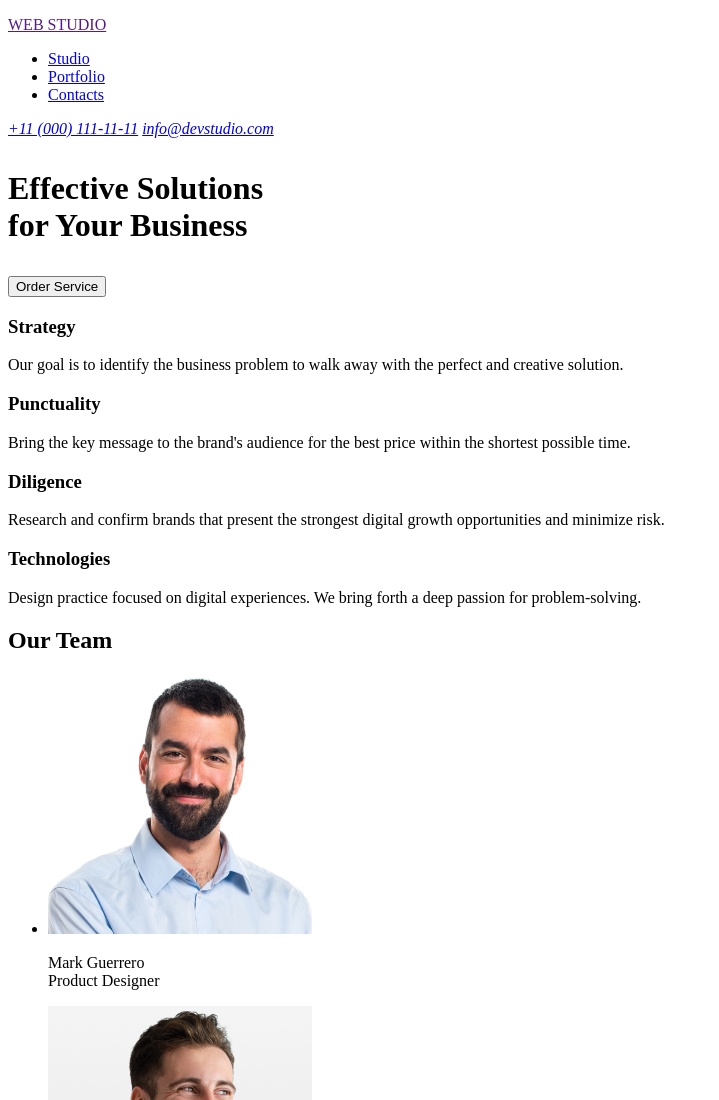
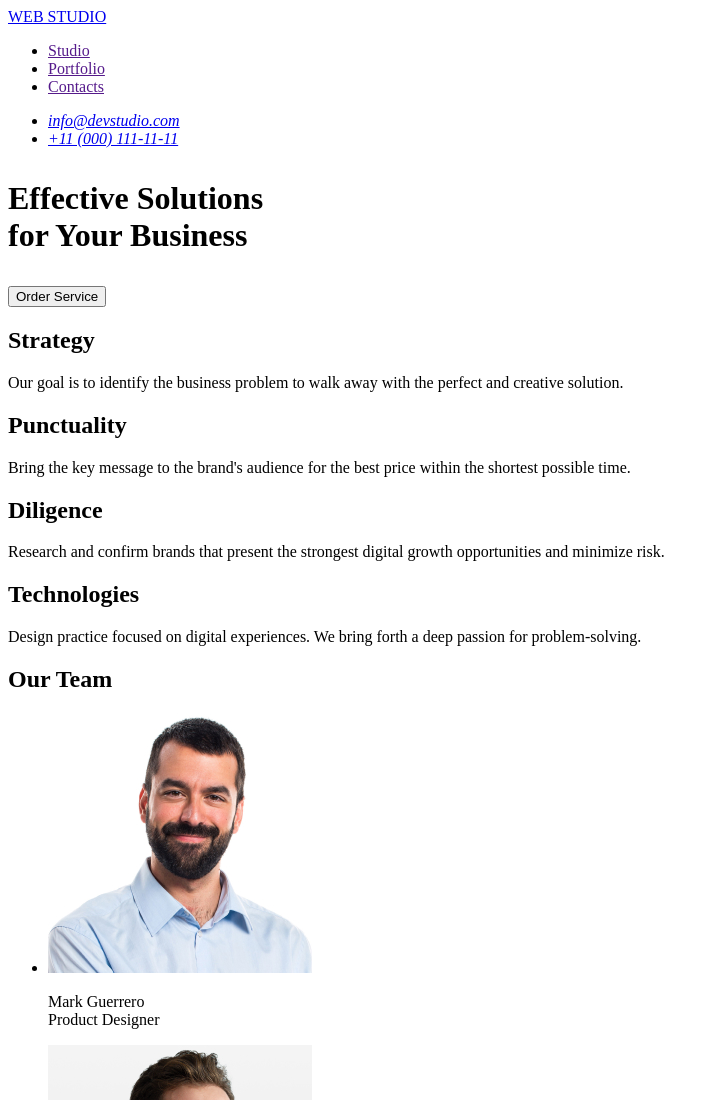
Before and after one commit to Ruslan0473/goit-markup-hw-01, a plain HTML site: page index.html in a window 1280 px wide. Shown: the top 1100 px of the page, without its empty margins (0-719 px from the left). Drawn offline with Linux system fonts and the light colour scheme.

Commit message:
correction-of-mistakes-header

```diff
--- a/index.html
+++ b/index.html
@@ -7,23 +7,22 @@
 </head>
 <body>
     <header>
-        <!--LOGO-->
-        <p><a href="">WEB STUDIO</a></p>
-        <!--nav-->
         <nav>
-            <ul>
-                <li><a href="#">Studio</a></li>
-                <li><a href="#">Portfolio</a></li>
-                <li><a href="#">Contacts</a></li>
-            </ul>
+        <a href="./index.html">WEB STUDIO</a><!--LOGO-->
+        <ul><!--nav-->
+            <li><a href="">Studio</a></li>
+            <li><a href="">Portfolio</a></li>
+            <li><a href="">Contacts</a></li>
+        </ul>
         </nav>
         <!--contacts-->
         <address>
-            <a href="+11 (000) 111-11-11">+11 (000) 111-11-11</a>
-            <a href="info@devstudio.com">info@devstudio.com</a>
+            <ul>
+                <li><a href="mailto:info@devstudio.com">info@devstudio.com</a></li>
+                <li><a href="tel:+110001111111">+11 (000) 111-11-11</a></li>
+            </ul>
         </address>
     </header>
-
     <main>
         <!--Hero image-->
         <h1>
@@ -33,13 +32,13 @@
         <button type="button">Order Service</button>
 
         <!--Section 1-->
-        <h3>Strategy</h3>
+        <h2>Strategy</h2>
         <p>Our goal is to identify the business problem to walk away with the perfect and creative solution. </p>
-        <h3>Punctuality</h3>
+        <h2>Punctuality</h2>
         <p>Bring the key message to the brand's audience for the best price within the shortest possible time.</p>
-        <h3>Diligence</h3>
+        <h2>Diligence</h2>
         <p>Research and confirm brands that present the strongest digital growth opportunities and minimize risk.</p>
-        <h3>Technologies</h3>
+        <h2>Technologies</h2>
         <p>Design practice focused on digital experiences. We bring forth a deep passion for problem-solving.</p>
 
         <!--Section 2-->
@@ -47,19 +46,19 @@
         <ul>
             <li>
                 <img src="./images/img-3.jpg" width="264" alt="Product Designer"/>
-                <p>Mark Guerrero<br/> Product Designer</p>
+                <p>Mark Guerrero<br/>Product Designer</p>
             </li>
             <li>
                 <img src="./images/img-2.jpg" width="264" alt="Frontend Developer"/>
-                <p>Tom Ford<br/> Frontend Developer</p>
+                <p>Tom Ford<br/>Frontend Developer</p>
             </li>
             <li>
                 <img src="./images/img-1.jpg" width="264" alt="Marketing"/>
-                <p>Camila Garcia<br/> Marketing</p>
+                <p>Camila Garcia<br/>Marketing</p>
             </li>
             <li>
                 <img src="./images/img.jpg" width="264" alt="UI Designer"/>
-                <p>Daniel Wilson<br/> UI Designer</p>
+                <p>Daniel Wilson<br/>UI Designer</p>
             </li>
         </ul>
 
@@ -67,7 +66,7 @@
 
     <footer>
         <!--LOGO-->
-        <p><a href="">WEB STUDIO</a></p>
+        <p><a href="#">WEB STUDIO</a></p>
         <p>Increase the flow of customers and sales for your business with digital marketing & growth solutions.</p>
     </footer>
 </body>
```
